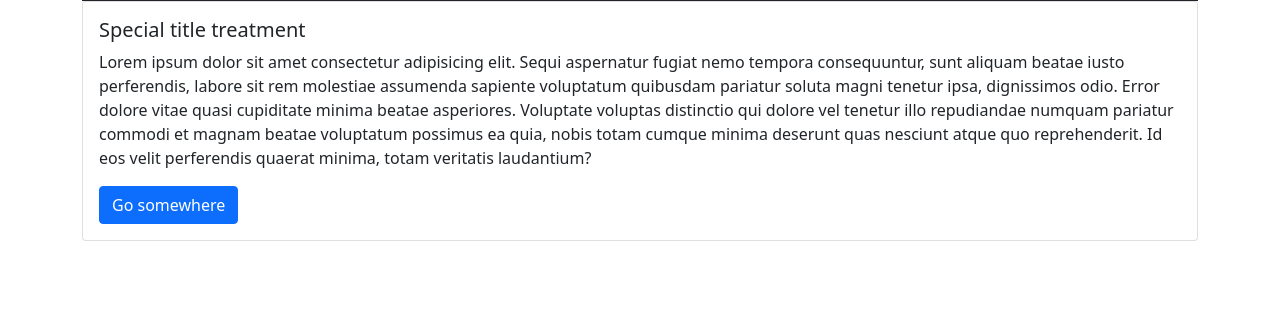
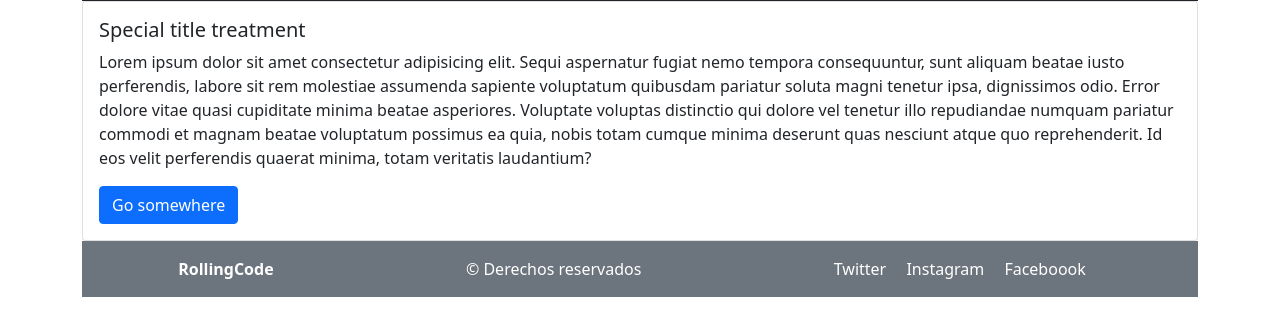
Before and after one commit to CecyD/proyecto22i, a plain HTML site: page index.html in a window 1280 px wide. Shown: the part 55-390 px from the top of the page. Drawn offline with Linux system fonts and the light colour scheme.

Commit message:
header + main

```diff
--- a/index.html
+++ b/index.html
@@ -48,8 +48,18 @@
 
        </main>
 
-       <footer>
-
+       <footer class="d-flex justify-content-around align-items-center bg-secondary text-white py-3">
+<div>
+    <span><b>RollingCode</b></span>
+</div>
+<div>
+    <span> &copy; Derechos reservados</span>
+</div>
+<div>
+    <span class="me-3">Twitter</span>
+    <span class="me-3">Instagram</span>
+    <span class="me-3">Faceboook</span>
+</div>
        </footer>
    </div>
 
```
